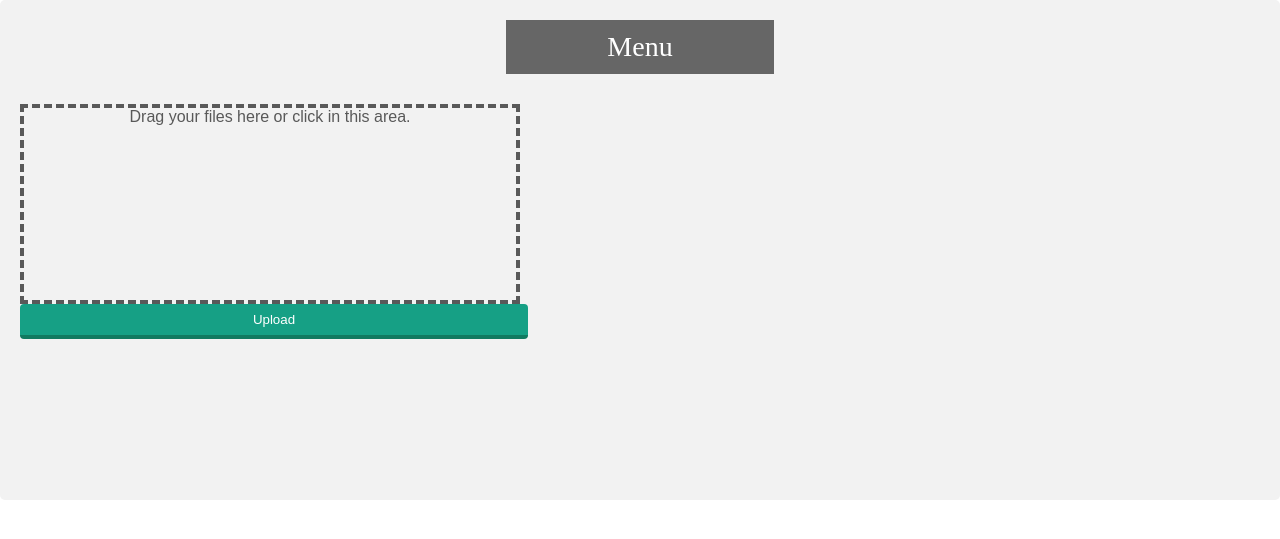
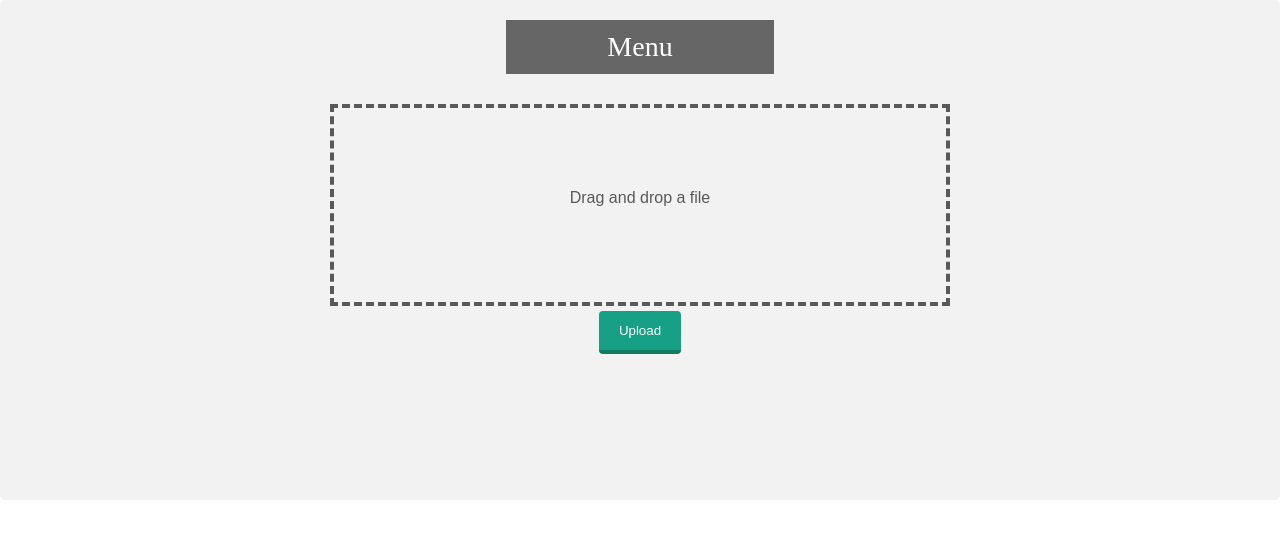
Before and after one commit to aoalharbi1/safe_zone, a Django app: page / in a window 1280 px wide. Shown: the part 60-599 px from the top of the page. Run offline with Django 3.2, Linux system fonts and the light colour scheme; parts of the project's set-up code (start-up, migrations or seed data) failed here and were passed over; some libraries are stand-ins or nearby versions.

Commit message:
user can drag and drop a file or click on the upload area to upload it

```diff
--- a/apps/safe_zone_app/static/safe_zone_app/css/style.css
+++ b/apps/safe_zone_app/static/safe_zone_app/css/style.css
@@ -232,42 +232,54 @@ input[type=submit]:hover {
     padding: 7px 0px 0px 0px;
 }
 
-.upload_form{
-
+.form_container{
+    display: flex;
+    justify-content: center;
+    height: 14em;
 }
 
-.form_border {
-    width: 500px;
-    height: 200px;
+.upload_form {
+    justify-content: center;
+    width: 50%;
+}
+
+.drag_and_drop {
+    width: 100%;
+    height: 90%;
+    text-align: center;
     border: 4px dashed #595959;
 }
 
 .upload_form p{
-    width: 100%;
-    height: 100%;
+    position: relative;
+    left: 0%;
+    top: 42%;
     text-align: center;
     color: #595959;
     font-family: Arial;
+    display: inline;
 }
 
-.upload_form input{
+.upload_form input[type=file]{
     width: 100%;
     height: 100%;
     outline: none;
     opacity: 0;
 }
 
-.upload_form button{
-    margin: 0;
+.upload_form input[type=submit]{
     color: #fff;
     background: #16a085;
     border: none;
-    width: 508px;
-    height: 35px;
     border-radius: 4px;
     border-bottom: 4px solid #117A60;
     transition: all .2s ease;
     outline: none;
+    margin: 5px 0px 0px 0px;
+    float: none;
+}
+.upload_btn_container {
+    text-align: center;
 }
 
 .upload_form button:hover{
@@ -287,7 +299,7 @@ input[type=submit]:hover {
     .reports, .users {
         float: right;
     }
-    input[type=submit] {
+    input[type=submit], .upload_form input[type=submit]{
         width: 100%;
         margin-top: 8px;
     }
--- a/apps/safe_zone_app/templates/safe_zone_app/index.html
+++ b/apps/safe_zone_app/templates/safe_zone_app/index.html
@@ -51,13 +51,18 @@
         </div>
         {% endif %}
 
-        <form action="#" method="POST" class="upload_form">
-            <div class="form_border">
-                <p>Drag your files here or click in this area.</p>
-                <input type="file" multiple>
-            </div>
-            <button type="submit">Upload</button>
-        </form>
+        <div class="row form_container">
+            <form action="#" method="POST" class="upload_form">
+
+                <div class="drag_and_drop">
+                    <p>Drag and drop a file</p>
+                    <input type="file" name="file" multiple>
+                </div>
+                <div class="row upload_btn_container">
+                    <input type="submit" value="Upload">
+                </div>
+            </form>
+        </div>
 
         <form class="sign_up_form" action="/sign_up" method="post">
             {% csrf_token %}
--- a/apps/safe_zone_app/urls.py
+++ b/apps/safe_zone_app/urls.py
@@ -16,5 +16,6 @@ urlpatterns = [
     url(r'^edit_my_profile/(?P<user_id>\d+)$',views.edit_my_profile),
     url(r'^admin/show_user/(?P<user_id>\d+)/report/(?P<report_id>\d+)$', views.admin_show_report),
     url(r'^report/delete$', views.delete_report ),
+    url(r'^report/upload$', views.delete_report ),
     url(r'^', views.default_route)
 ]
```
